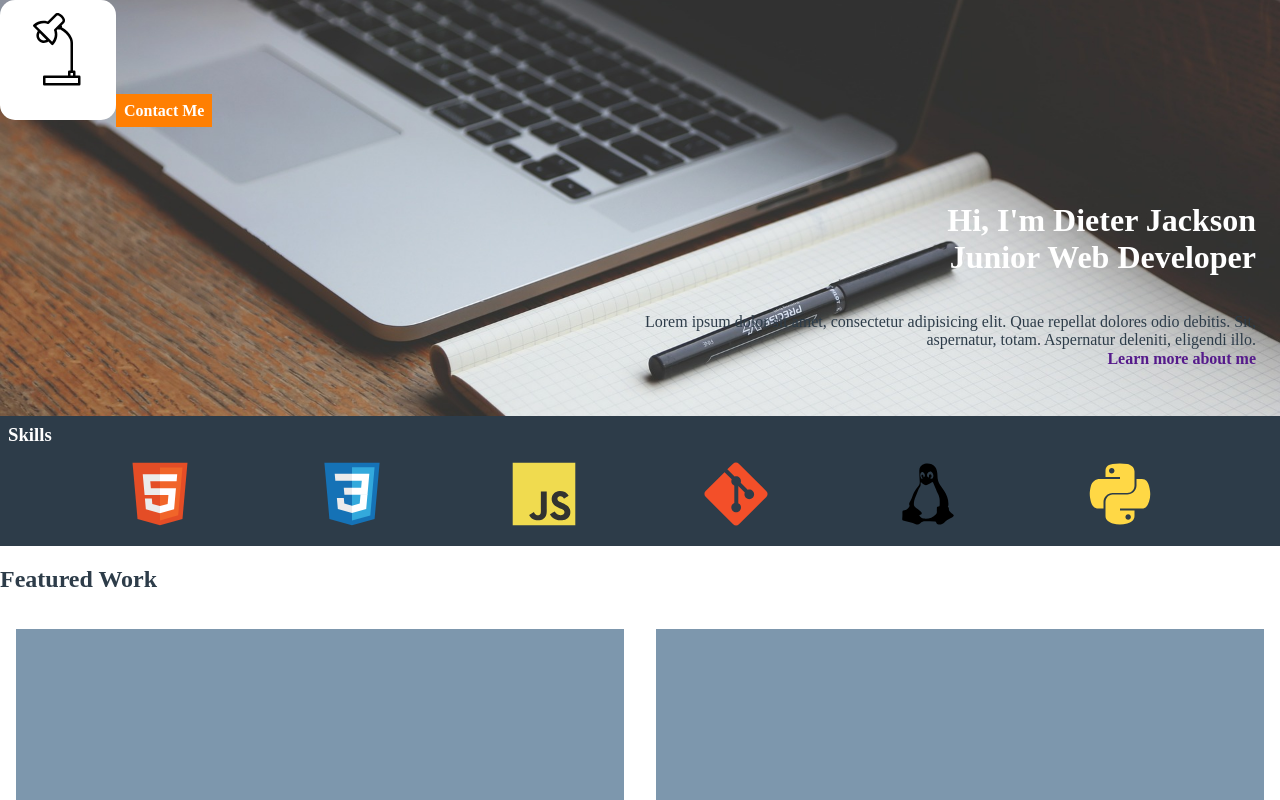
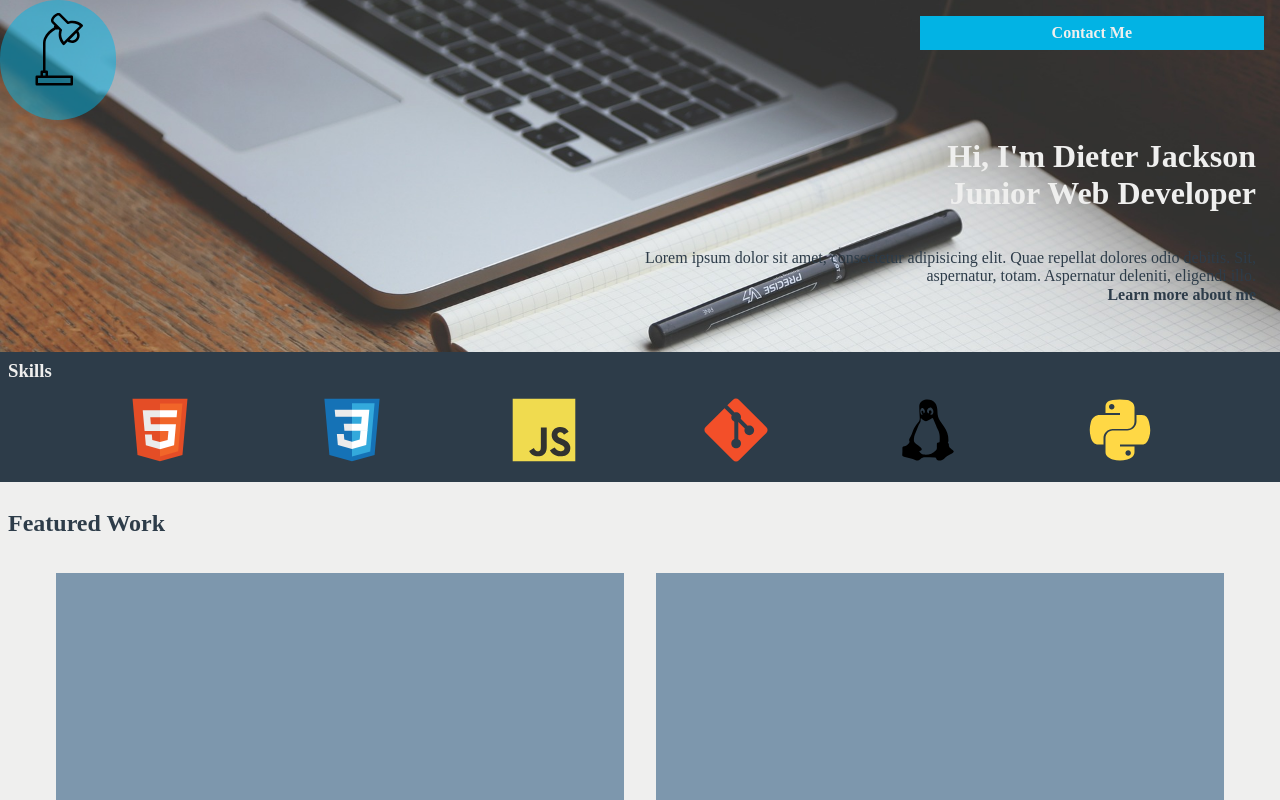
Before and after one commit to djackcu/portfolio, a plain HTML site: page index.html in a window 1280 px wide. Shown: the top 800 px of the page. Drawn offline with Linux system fonts and the light colour scheme.

Commit message:
responsive tablet

```diff
--- a/asset/css/main.css
+++ b/asset/css/main.css
@@ -1,6 +1,15 @@
+body {
+    background: #efefee;
+}
+
+* {
+    box-sizing: border-box;
+}
+
 a {
     text-decoration: none;
     font-weight: bold;
+    color: #2d3c49;
 }
 
 .header__container {
@@ -14,7 +23,7 @@ a {
     background-position: center right;
     height: calc(24rem - 2rem);
     padding: 2rem 1.5rem;
-    color: white;
+    color: #efefee;
     display: flex;
     flex-flow: column;
 }
@@ -31,8 +40,9 @@ a {
     color: #2d3c49;
 }
 
-.portfolio {
-    margin: 2rem auto;
+#portfolio {
+
+    margin: .5rem;
 }
 
 .container__flex {
@@ -51,13 +61,16 @@ a {
     width: 100%;
     /*height: calc(30.8rem - 2rem);*/
     background: cover no-repeat;
-    color: white;
+    color: #efefee;
     text-align: center;
     display: flex;
     flex-direction: column;
     justify-content: center;
     margin: 1rem 1rem;
 }
+
+
+
 
 /*Set ratio*/
 
@@ -69,7 +82,9 @@ a {
     height: 0;
     padding-top: 100%;
 }
-.portfolio__work::after { /* to clear float */
+
+.portfolio__work::after {
+    /* to clear float */
     content: "";
     display: table;
     clear: both;
@@ -95,7 +110,7 @@ a {
 }
 
 .skill__title {
-    color: white;
+    color: #efefee;
     margin: 0.5rem;
 }
 
@@ -107,7 +122,7 @@ a {
 }
 
 .skill__item {
-    color: white;
+    color: #efefee;
     width: 5%;
     text-align: center;
 }
@@ -134,12 +149,12 @@ a {
 .social__button {
     margin: 1.5rem;
     font-size: 2rem;
-    color: #fff;
+    color: #efefee;
 }
 
 .button {
-    background-color: #FF7F02;
-    color: #fff;
+    background-color: #02b3e4;
+    color: #efefee;
     text-align: center;
     text-decoration: none;
     padding: 1rem;
@@ -177,6 +192,9 @@ a {
 
 
 
+
+
+
 /*Media queries*/
 
 
@@ -190,24 +208,23 @@ a {
         justify-content: space-between;
         position: absolute;
         top: 0;
-    }
-
-    .hero{
-    	justify-content: flex-end;
-    }
-    .hero__headline {
-    	flex: 0 1 10%;
+        width: 100%;
     }
 
     #site__logo {
         padding: .5rem;
-    	background: white;
-    	border-radius: 15px;
+        background: rgba(2, 179, 228, 0.5);
+        border-radius: 100px;
+        transform: rotateY(180deg);
     }
 
-    .site_head{
-    	align-self: flex-end;
-
+    .site_head {
+        flex: 80%;
+        display: flex;
+        flex-direction: row-reverse;
+        align-self: flex-start;
+        padding-right: 1rem;
+        padding-top: 1rem;
     }
 
     #site__title {
@@ -216,11 +233,20 @@ a {
 
     #contact_me {
         align-self: flex-end;
-    	width: 50%;
+        width: 30%;
         padding: .5rem;
     }
 
-	.portfolio__work{
+    .hero {
+        justify-content: flex-end;
+    }
+    .hero__headline {
+        flex: 0 1 10%;
+    }
+
+
+
+    .portfolio__work {
         width: calc(50% - 4rem);
     }
 
@@ -228,15 +254,6 @@ a {
         display: block;
         width: 50%;
         position: relative;
-
     }
-
-
-
-
-
-
-
     /*Pc screen size*/
-
     @media screen and (min-width: 769px) {}
```
Lines whose indentation alone changed are shown as unchanged.
